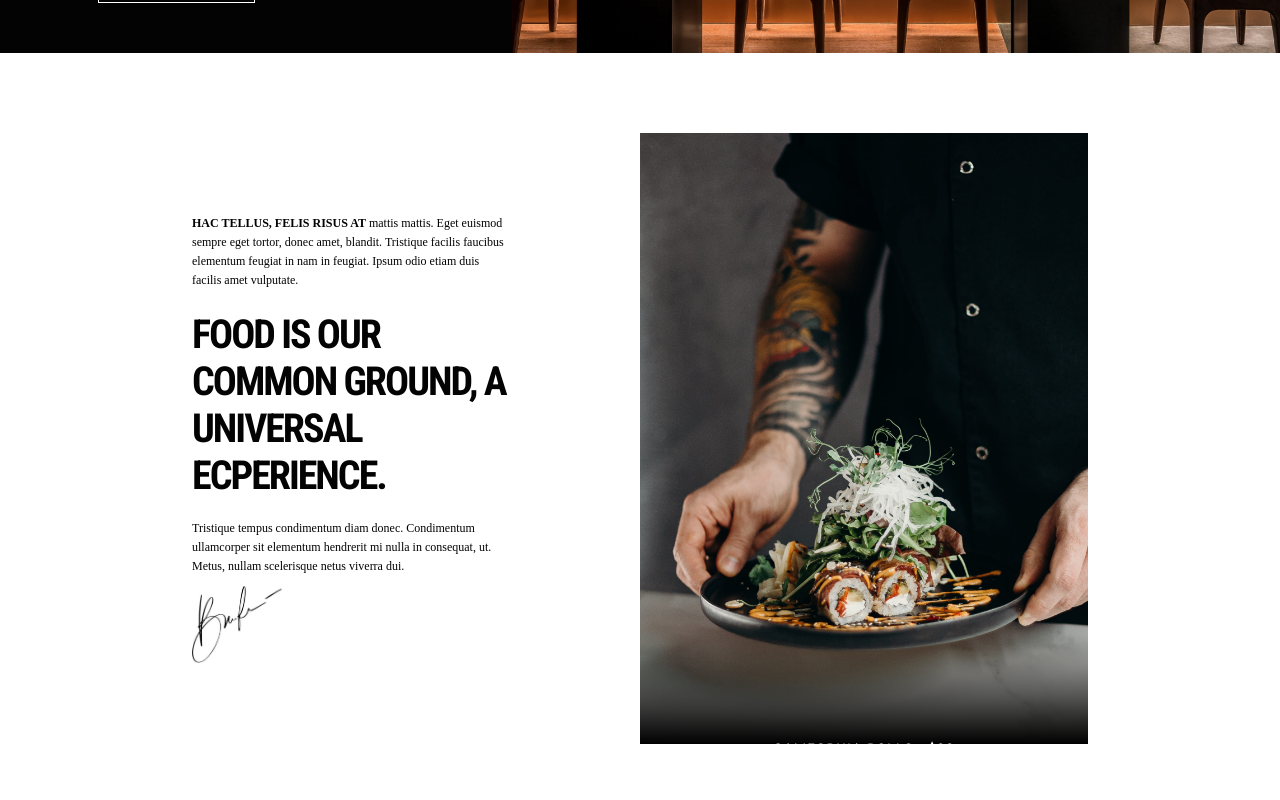
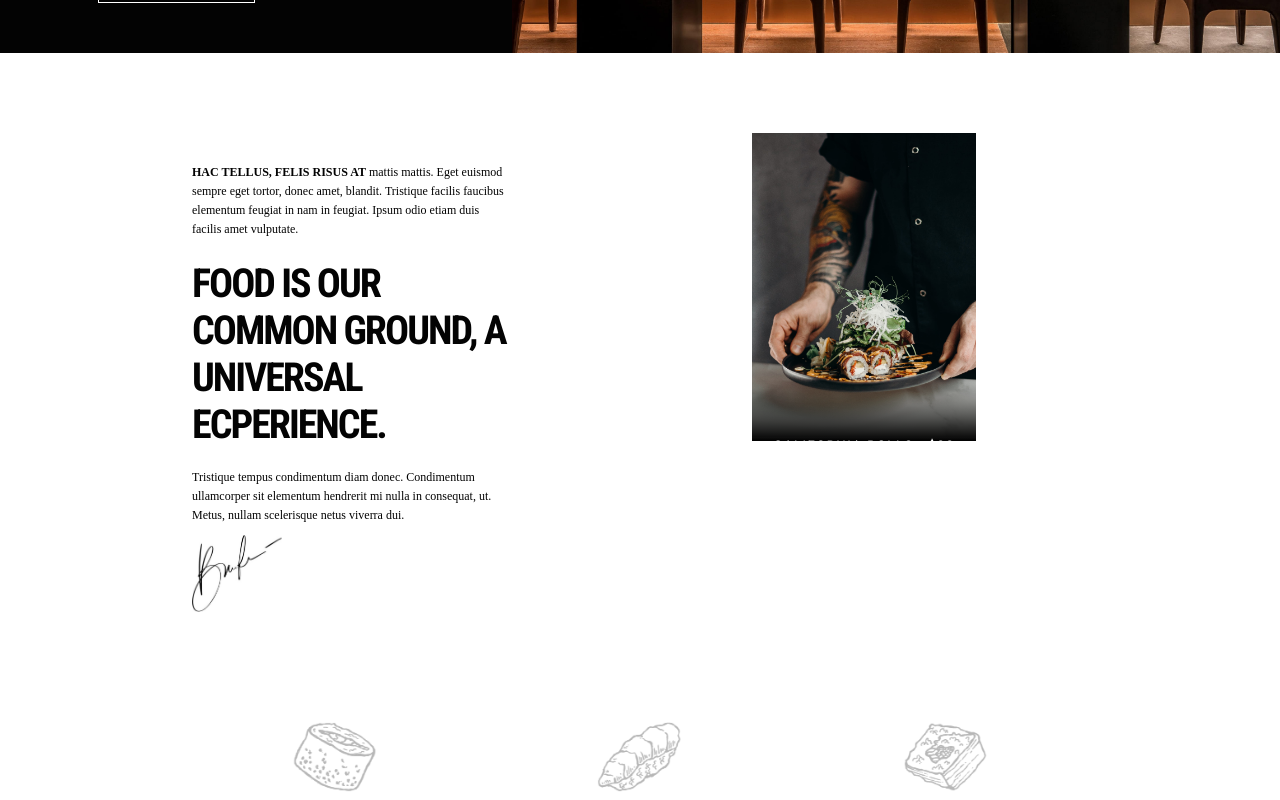
Before and after one commit to Giaki22/proj-html-vuejs, a Vue app: page / in a window 1280 px wide. Shown: the part 520-1320 px from the top of the page. Built offline with nearby package versions, Linux system fonts and the light colour scheme; a web font is replaced by a local one.

Commit message:
+ Fix Overlay First Tile

```diff
--- a/src/components/Components/firstTile.vue
+++ b/src/components/Components/firstTile.vue
@@ -8,9 +8,11 @@
                 <img src="../../../public/img/signature.jpg" alt="">
             </div>
             <div class="pic">
-                <img src="../../../public/img/info22x.jpg" alt="">
-                <div class="overlay"></div>
-                <div class="pop-up">California Rolls - $22</div>
+                <div class="pic">
+                    <img src="../../../public/img/info22x.jpg" alt="">
+                    <div class="overlay"></div>
+                    <div class="pop-up">California Rolls - $22</div>
+                </div>
             </div>
         </div>
         <div class="bottom">
```
